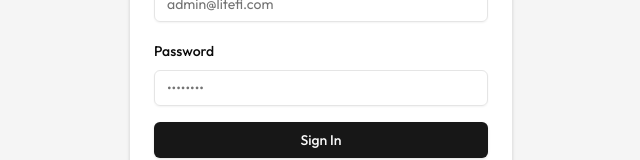
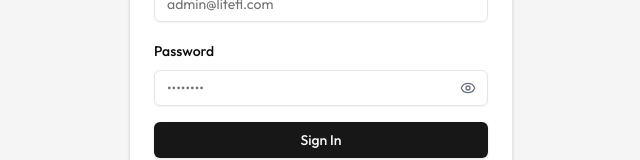
Before and after one commit to LiteFiLimited/LiteFi-Admin, a Next.js app: page /login in a window 1280 px wide. Shown: the part 396-556 px from the top of the page, without its empty margins (319-959 px from the left). Built offline with nearby package versions, Linux system fonts and the light colour scheme; no server answers.

Commit message:
Add password visibility toggle to LoginForm component, allowing users to view or hide their password while entering it.

```diff
--- a/src/components/auth/LoginForm.tsx
+++ b/src/components/auth/LoginForm.tsx
@@ -16,7 +16,7 @@ import {
 } from '@/components/ui/form';
 import { Input } from '@/components/ui/input';
 import { Card, CardContent, CardDescription, CardFooter, CardHeader, CardTitle } from '@/components/ui/card';
-import { Loader2 } from 'lucide-react';
+import { Loader2, Eye, EyeOff } from 'lucide-react';
 
 // Form schema
 const loginSchema = z.object({
@@ -30,6 +30,7 @@ export function LoginForm() {
   const { login } = useAuth();
   const [error, setError] = useState<string | null>(null);
   const [isLoading, setIsLoading] = useState(false);
+  const [showPassword, setShowPassword] = useState(false);
 
   // Initialize form
   const form = useForm<LoginFormValues>({
@@ -58,6 +59,11 @@ export function LoginForm() {
     } finally {
       setIsLoading(false);
     }
+  };
+
+  // Toggle password visibility
+  const togglePasswordVisibility = () => {
+    setShowPassword(!showPassword);
   };
 
   return (
@@ -94,9 +100,26 @@ export function LoginForm() {
               render={({ field }) => (
                 <FormItem>
                   <FormLabel>Password</FormLabel>
-                  <FormControl>
-                    <Input type="password" placeholder="••••••••" {...field} />
-                  </FormControl>
+                  <div className="relative">
+                    <FormControl>
+                      <Input
+                        type={showPassword ? "text" : "password"}
+                        placeholder="••••••••"
+                        {...field}
+                      />
+                    </FormControl>
+                    <button
+                      type="button"
+                      onClick={togglePasswordVisibility}
+                      className="absolute right-3 top-1/2 transform -translate-y-1/2 text-gray-500 hover:text-gray-700 focus:outline-none"
+                    >
+                      {showPassword ? (
+                        <EyeOff className="h-4 w-4" />
+                      ) : (
+                        <Eye className="h-4 w-4" />
+                      )}
+                    </button>
+                  </div>
                   <FormMessage />
                 </FormItem>
               )}
```
